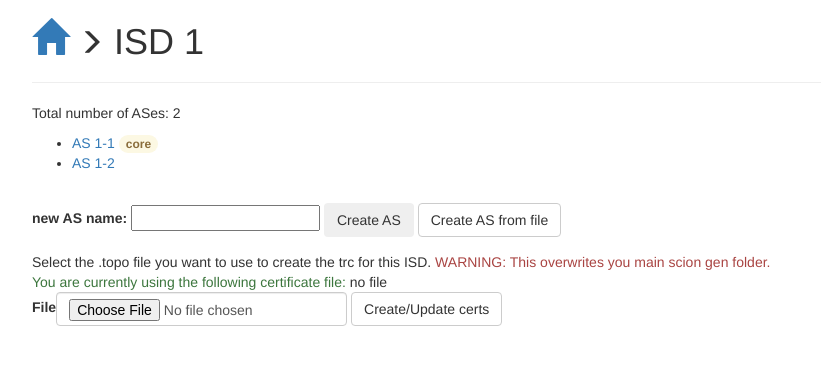
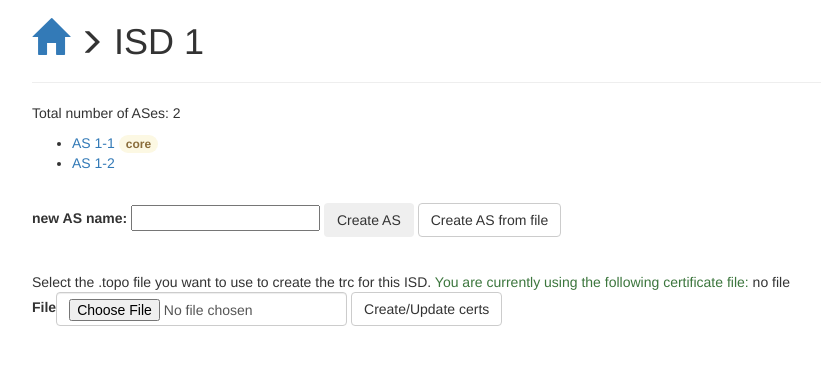
Before and after one commit to netsec-ethz/scion-web, a Django app: page /ad_manager/isds/1/ in a window 1280 px wide. Shown: the part 51-416 px from the top of the page, without its empty margins (38-859 px from the left). Run offline with Django 3.2, Linux system fonts and the light colour scheme; data comes from the database, SQL or seed files in the repository; parts of the project's set-up code (start-up, migrations or seed data) failed here and were passed over; some libraries are stand-ins or nearby versions.

Commit message:
Remove warning about gen folder as it no longer applies

```diff
--- a/ad_manager/templates/ad_manager/isd_detail.html
+++ b/ad_manager/templates/ad_manager/isd_detail.html
@@ -49,9 +49,9 @@
   </div>
 
   <br/>
+  <br/>
   <div>
       Select the .topo file you want to use to create the trc for this ISD.
-      <span class="text-danger">WARNING: This overwrites you main scion gen folder.</span><br/>
       <span class="text-success">You are currently using the following certificate file: </span>
       <span id="certfileName">no file</span>
       <form class="form-inline" method="POST" enctype="multipart/form-data" action="{% url 'upload_file_ref' %}">
```
